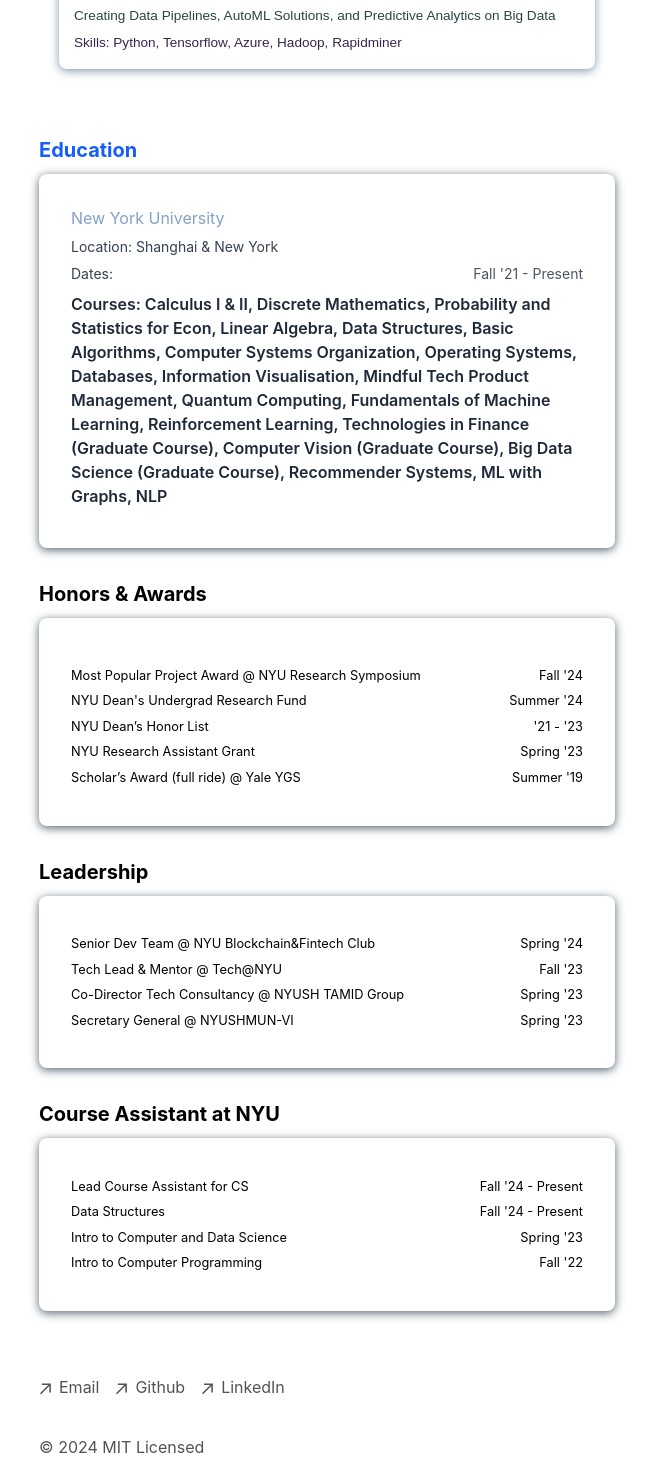
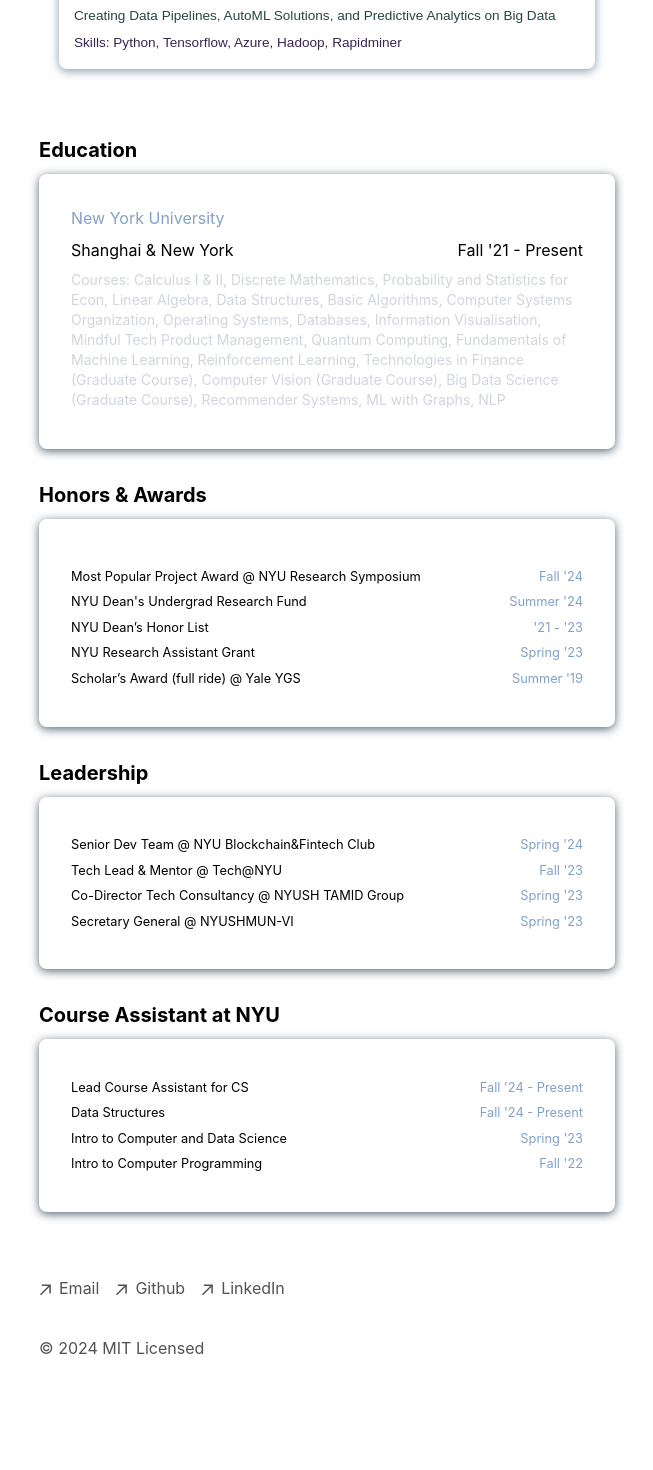
Before and after one commit to s-haider10/portfolio-blog, a Next.js app: page /experience in a window 1280 px wide. Shown: the part 560-2030 px from the top of the page, without its empty margins (313-966 px from the left). After the commit the page ends 1984 px from the top, so only its background shows below. Built offline with nearby package versions, Linux system fonts and the light colour scheme.

Commit message:
Update page.tsx

```diff
--- a/app/experience/page.tsx
+++ b/app/experience/page.tsx
@@ -11,20 +11,16 @@
 
       {/* New Subsections with Styled Boxes */}
       <div className="experience-subsections">
-        <h2 className="font-semibold text-xl text-blue-600">Education</h2>
+        <h2 className="font-semibold text-xl">Education</h2>
         <div className="experience-box">
           <div className="education">
             <h3 className="custom-blue">New York University</h3>
-            <p className="text-sm text-gray-700">
-              Location: Shanghai & New York
+            <p className="text-md">
+              Shanghai & New York{" "}
+              <span className="float-right">Fall '21 - Present</span>{" "}
             </p>
-            <p className="text-sm text-gray-700">
-              Dates:{" "}
-              <span className="float-right text-gray-600">
-                Fall '21 - Present
-              </span>
-            </p>
-            <p className="font-semibold text-md text-gray-800">
+
+            <p className="text-sm text-gray-300">
               Courses: Calculus I & II, Discrete Mathematics, Probability and
               Statistics for Econ, Linear Algebra, Data Structures, Basic
               Algorithms, Computer Systems Organization, Operating Systems,
@@ -42,23 +38,25 @@
           <div className="awards">
             <p>
               Most Popular Project Award @ NYU Research Symposium
-              <span className="float-right">Fall '24</span>
+              <span className="float-right custom-blue">Fall '24</span>
             </p>
             <p>
               NYU Dean's Undergrad Research Fund
-              <em> </em> <span className="float-right">Summer '24</span>
+              <em> </em>{" "}
+              <span className="float-right custom-blue">Summer '24</span>
             </p>
             <p>
               NYU Dean’s Honor List
-              <em></em> <span className="float-right">'21 - '23</span>
+              <em></em>{" "}
+              <span className="float-right custom-blue">'21 - '23</span>
             </p>
             <p>
               NYU Research Assistant Grant<em></em>{" "}
-              <span className="float-right">Spring '23</span>
+              <span className="float-right custom-blue">Spring '23</span>
             </p>
             <p>
               Scholar’s Award (full ride) @ Yale YGS
-              <span className="float-right">Summer '19</span>
+              <span className="float-right custom-blue">Summer '19</span>
             </p>
           </div>
         </div>
@@ -67,19 +65,19 @@
           <div className="leadership">
             <p>
               Senior Dev Team @ NYU Blockchain&Fintech Club
-              <span className="float-right">Spring '24</span>
+              <span className="float-right custom-blue ">Spring '24</span>
             </p>
             <p>
               Tech Lead & Mentor @ Tech@NYU
-              <span className="float-right">Fall '23</span>
+              <span className="float-right custom-blue">Fall '23</span>
             </p>
             <p>
               Co-Director Tech Consultancy @ NYUSH TAMID Group
-              <span className="float-right">Spring '23</span>
+              <span className="float-right custom-blue">Spring '23</span>
             </p>
             <p>
               Secretary General @ NYUSHMUN-VI
-              <span className="float-right">Spring '23</span>
+              <span className="float-right custom-blue">Spring '23</span>
             </p>
           </div>
         </div>
@@ -88,19 +86,23 @@
           <div className="tutoring">
             <p>
               Lead Course Assistant for CS
-              <span className="float-right">Fall '24 - Present</span>
+              <span className="float-right custom-blue">
+                Fall '24 - Present
+              </span>
             </p>
             <p>
               Data Structures
-              <span className="float-right">Fall '24 - Present</span>
+              <span className="float-right custom-blue">
+                Fall '24 - Present
+              </span>
             </p>
             <p>
               Intro to Computer and Data Science
-              <span className="float-right">Spring '23</span>
+              <span className="float-right custom-blue">Spring '23</span>
             </p>
             <p>
               Intro to Computer Programming
-              <span className="float-right">Fall '22</span>
+              <span className="float-right custom-blue">Fall '22</span>
             </p>
           </div>
         </div>
```
